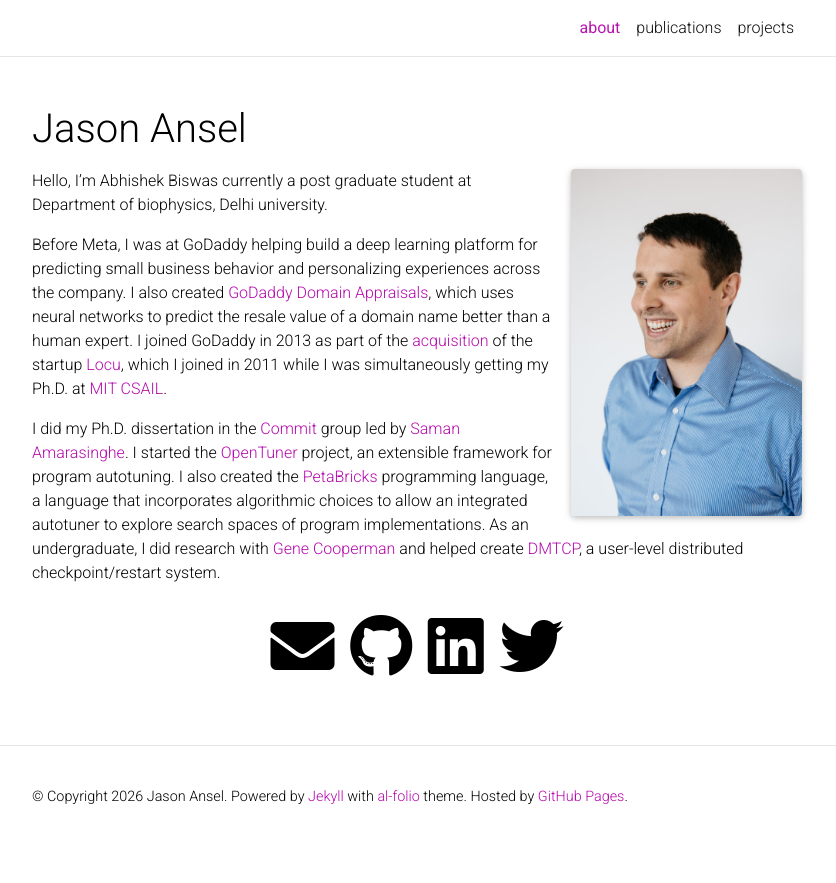
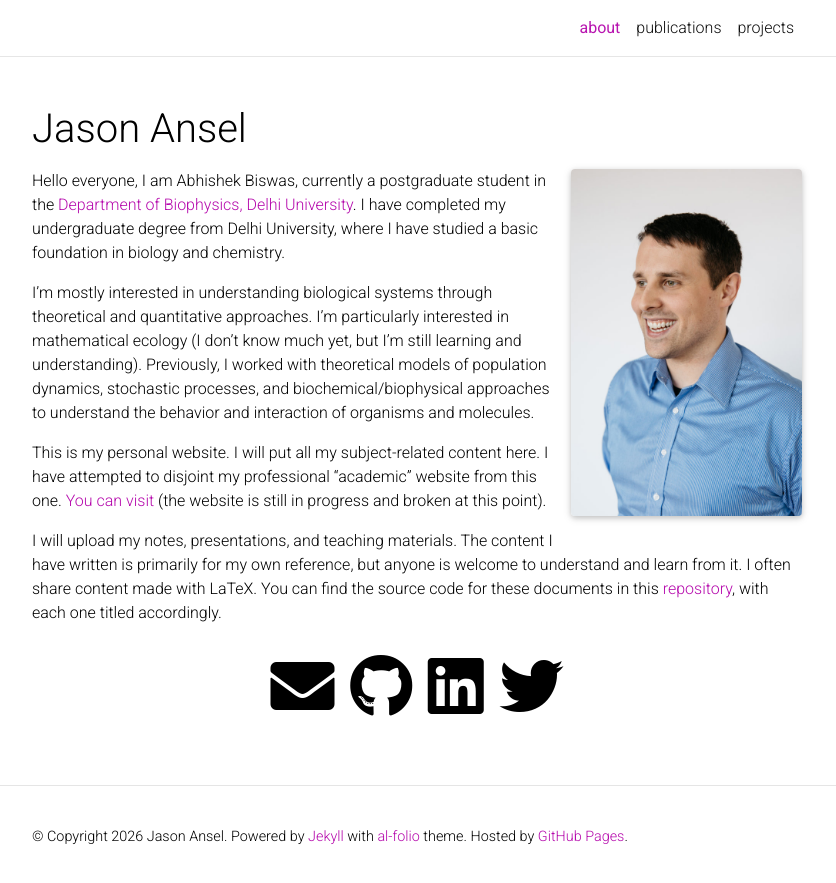
Before and after one commit to Abhishek9824/biophysics, a Jekyll site: the page built from _pages/about.md, in a window 1280 px wide. Shown: the top 883 px of the page, without its empty margins (223-1059 px from the left). Built offline with Jekyll 4.4.1, drawn with Linux system fonts in a browser that asks for light colours; a style sheet for code colours, icons or effects is not loaded.

Commit message:
Edited about.md
Updated personal introduction and added links to academic resources and projects.

```diff
--- a/_pages/about.md
+++ b/_pages/about.md
@@ -15,40 +15,10 @@ selected_papers: false # includes a list of papers marked as "selected={true}"
 social: true  # includes social icons at the bottom of the page
 ---
 
-Hello, I’m Abhishek Biswas currently a post graduate student at Department of biophysics, Delhi university.
+Hello everyone, I am Abhishek Biswas, currently a postgraduate student in the [Department of Biophysics, Delhi University](https://biophysics.du.ac.in/). I have completed my undergraduate degree from Delhi University, where I have studied a basic foundation in biology and chemistry.
 
+I'm mostly interested in understanding biological systems through theoretical and quantitative approaches. I'm particularly interested in mathematical ecology (I don't know much yet, but I'm still learning and understanding). Previously, I worked with theoretical models of population dynamics, stochastic processes, and biochemical/biophysical approaches to understand the behavior and interaction of organisms and molecules.
 
-Before Meta, I was at GoDaddy helping build a deep learning platform
-for predicting small business behavior and personalizing experiences across
-the company.  I also created [GoDaddy Domain Appraisals], which uses neural
-networks to predict the resale value of a domain name better than a human
-expert.  I joined GoDaddy in 2013 as part of the [acquisition] of the startup
-[Locu], which I joined in 2011 while I was simultaneously getting my Ph.D. at
-[MIT][MIT] [CSAIL].
+This is my personal website. I will put all my subject-related content here. I have attempted to disjoint my professional "academic" website from this one. [You can visit](https://abhishek9824.github.io/website/) (the website is still in progress and broken at this point).
 
-I did my Ph.D. dissertation in the [Commit] group led by [Saman Amarasinghe].
-I started the [OpenTuner] project, an extensible framework for program
-autotuning.  I also created the [PetaBricks] programming language, a language
-that incorporates algorithmic choices to allow an integrated autotuner to
-explore search spaces of program implementations.  As an undergraduate, I did
-research with [Gene Cooperman] and helped create [DMTCP], a user-level
-distributed checkpoint/restart system.
-
-
-[GoDaddy Domain Appraisals]: https://www.godaddy.com/engineering/2019/07/26/domain-name-valuation/
-[acquisition]: http://allthingsd.com/20130819/godaddy-acquires-merchant-finder-startup-locu-for-70-million/
-[CSAIL]: http://www.csail.mit.edu/
-[DMTCP]: http://dmtcp.sourceforge.net/
-[Gene Cooperman]: http://www.ccs.neu.edu/home/gene/
-[Locu]: http://locu.com/
-[MIT]: http://www.mit.edu/
-[OpenTuner]: http://opentuner.org/
-[PetaBricks]: http://projects.csail.mit.edu/petabricks/
-[Commit]: http://groups.csail.mit.edu/commit/
-[Saman Amarasinghe]: http://people.csail.mit.edu/saman/
-[PyTorch]: https://github.com/pytorch/pytorch/
-[TorchDynamo]: https://pytorch.org/docs/master/dynamo/
-[TorchInductor]: https://dev-discuss.pytorch.org/t/torchinductor-a-pytorch-native-compiler-with-define-by-run-ir-and-symbolic-shapes/747
-[Triton]: https://github.com/openai/triton
-[PyTorch 2.0]: https://pytorch.org/get-started/pytorch-2.0/
-[Helion]: https://helionlang.com/
+I will upload my notes, presentations, and teaching materials. The content I have written is primarily for my own reference, but anyone is welcome to understand and learn from it. I often share content made with LaTeX. You can find the source code for these documents in this [repository](https://github.com/Abhishek9824/biophysics/tree/main/LaTex), with each one titled accordingly.
```
